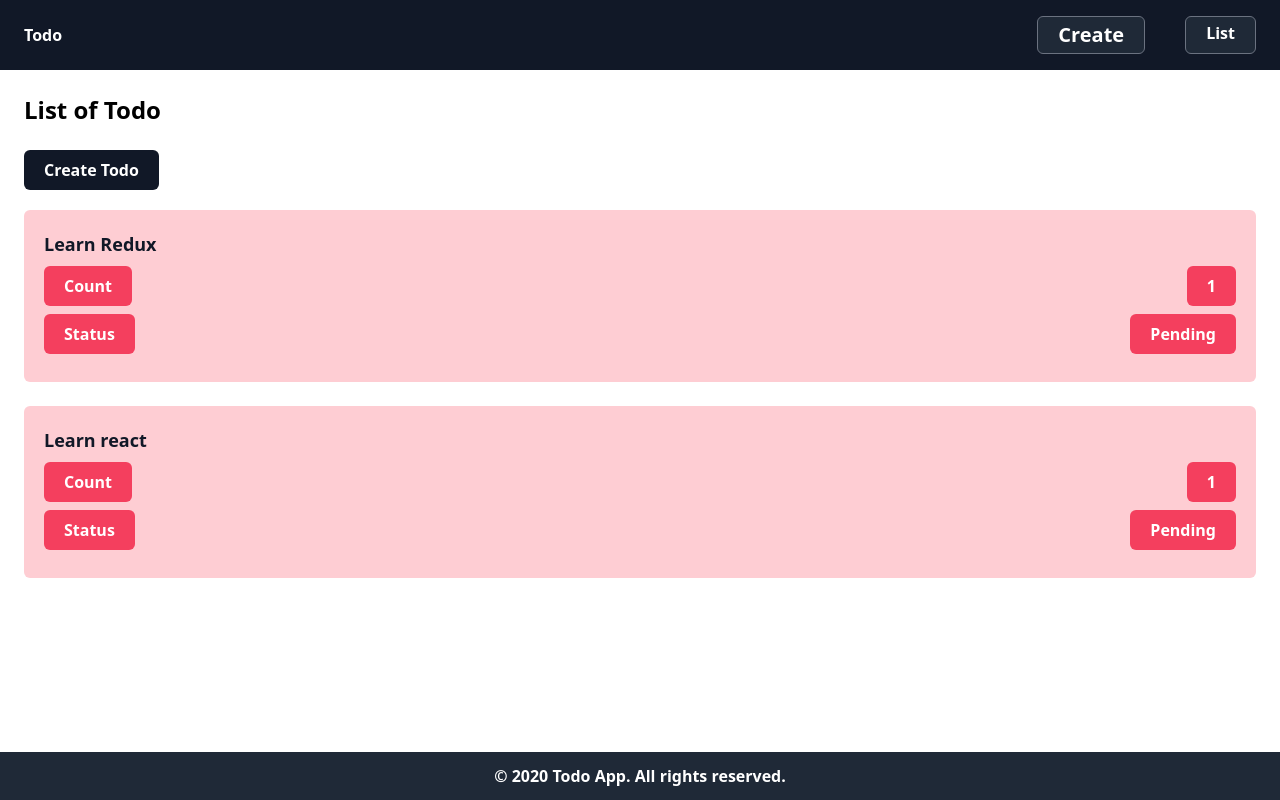
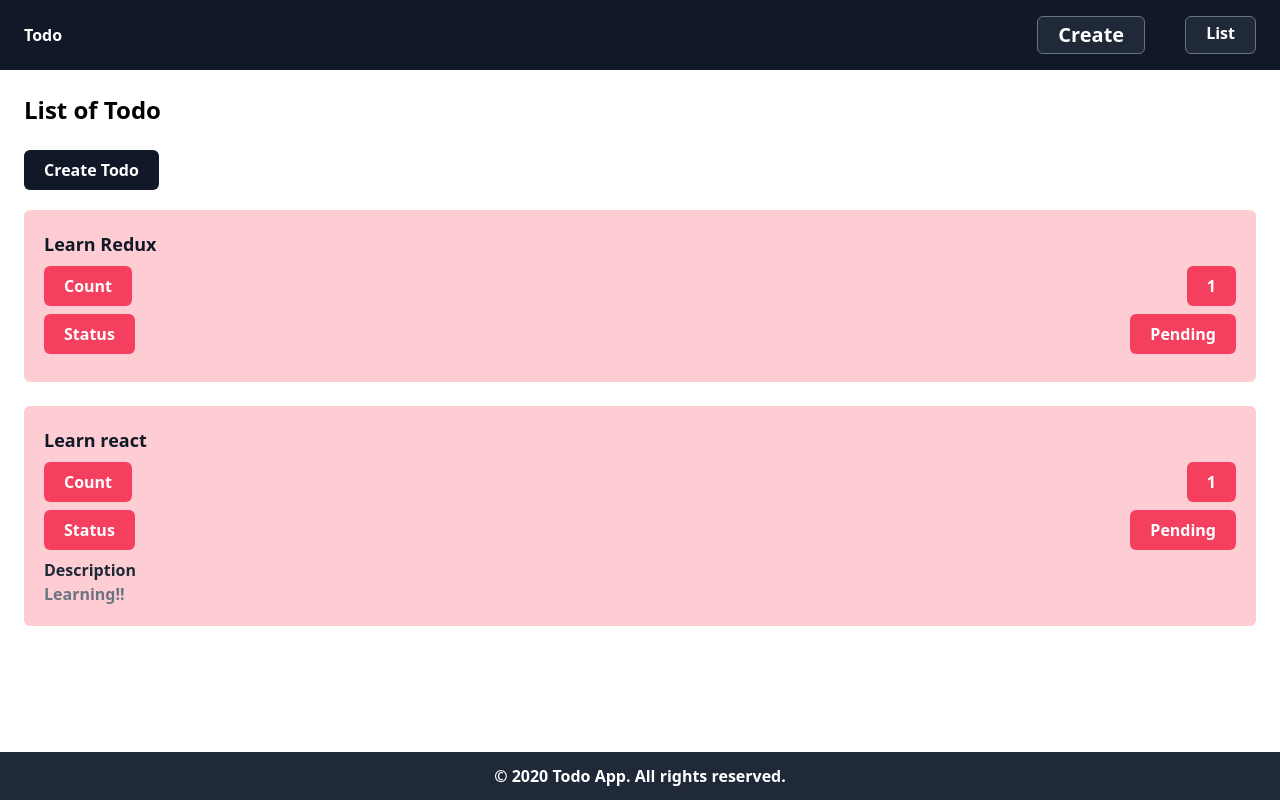
Before and after one commit to faizatahsin/react-todo-app, a React (Create React App) app: page /list in a window 1280 px wide. Built offline with nearby package versions, Linux system fonts and the light colour scheme.

Commit message:
minor chnages done

```diff
--- a/src/App.tsx
+++ b/src/App.tsx
@@ -11,7 +11,7 @@ import { ITodo } from './types';
 const App = () => {
   const [todos, setTodos] = useState<ITodo[]>([
     { name: 'Learn Redux', count: 1, status: false },
-    { name: 'Learn react', count: 1, status: false },
+    { name: 'Learn react', count: 1, status: false, desc: 'Learning!!' },
   ]);
   return (
     <BrowserRouter>
--- a/src/pages/list/TodoItem.tsx
+++ b/src/pages/list/TodoItem.tsx
@@ -11,7 +11,7 @@ export const TodoItem: React.FC<ITodo> = ({ count, name, status, desc }) => {
       </div>
       <div className="flex justify-between mb-2">
         <h1 className="px-5 py-2 bg-rose-500 rounded-md">Status</h1>
-        <h1 className="px-5 py-2 bg-rose-500 rounded-md">{status ? <h1>Completed</h1> : <h1>Pending</h1>}</h1>
+        <h1 className="px-5 py-2 bg-rose-500 rounded-md">{status ? 'Completed' : 'Pending'}</h1>
       </div>
       {desc && (
         <div className="">
```
